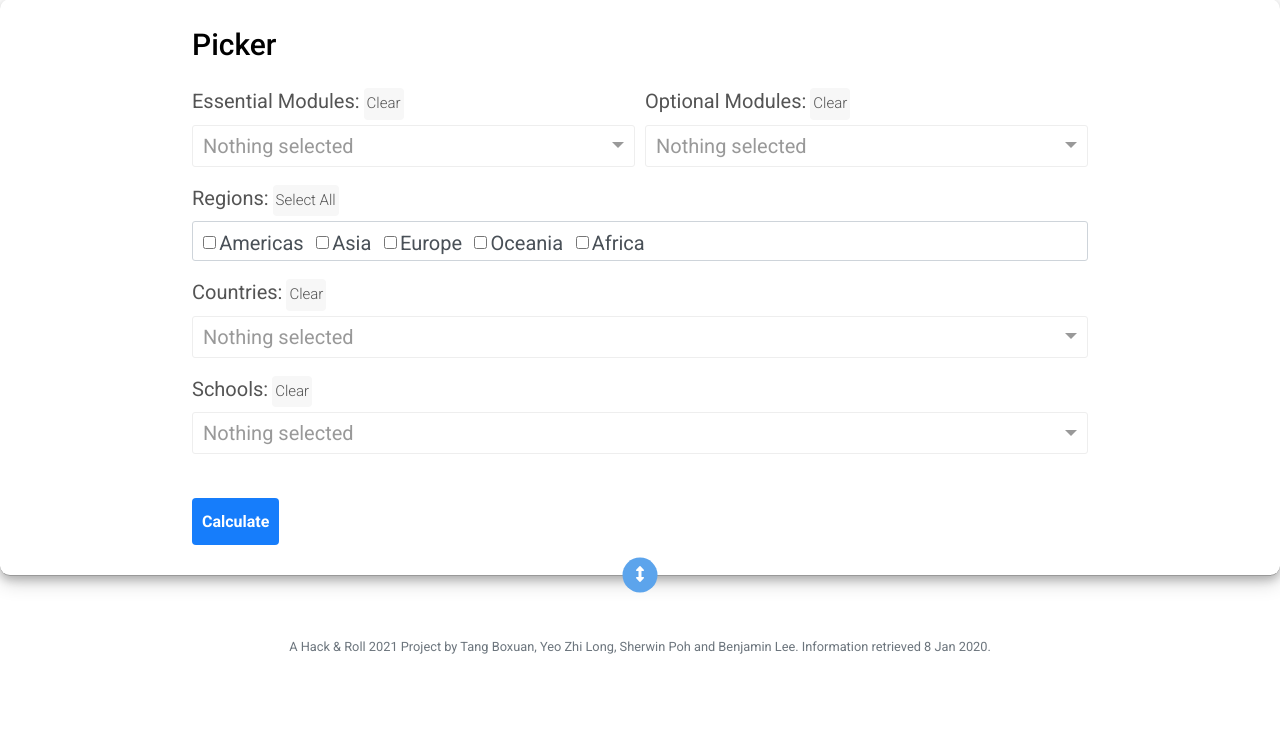
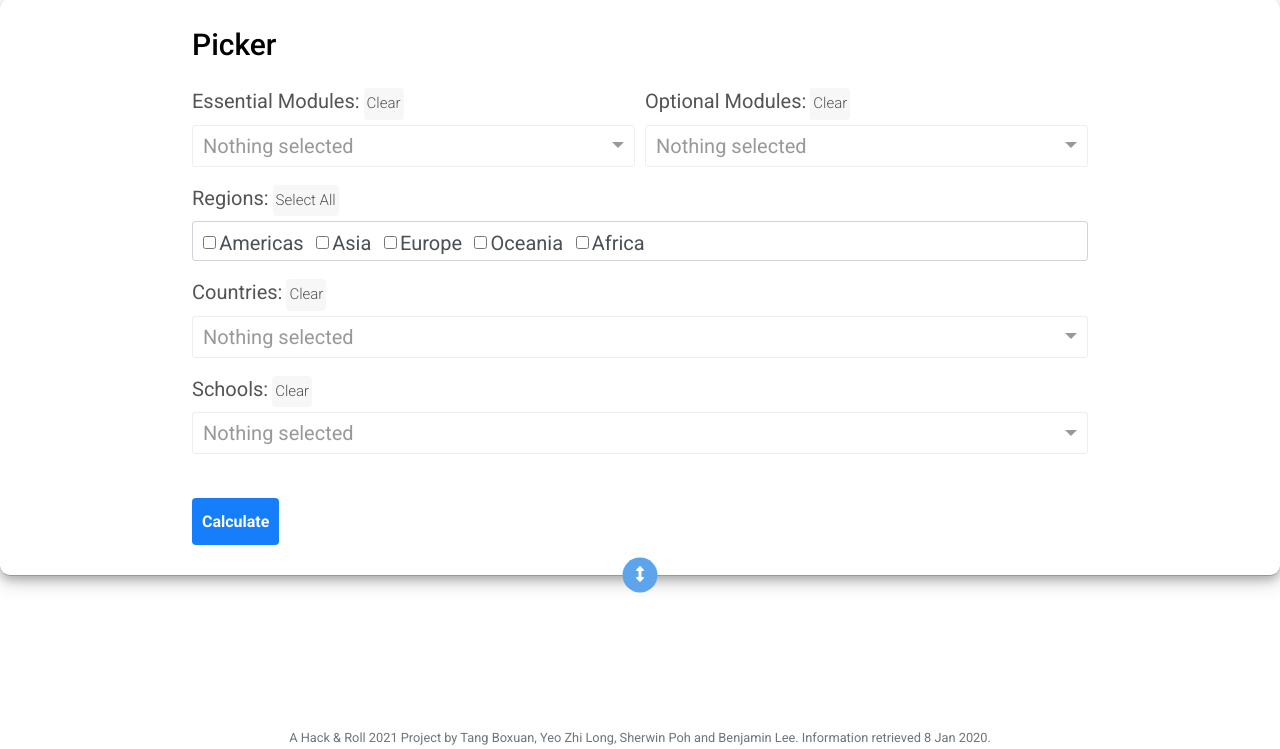
Before and after one commit to tangboxuan/SEPicker, a Flask app: page / in a window 1280 px wide. Shown: the part 51-800 px from the top of the page. Run offline with Flask 2, Linux system fonts and the light colour scheme; some libraries are stand-ins or nearby versions.

Commit message:
footer fixed

```diff
--- a/static/style.css
+++ b/static/style.css
@@ -275,3 +275,11 @@ body {
 .inline-btn{
     display:inline;
 }
+
+footer
+{
+  position:fixed;
+  left: 0;
+  width: 100%;
+  bottom: 0;
+}
```
